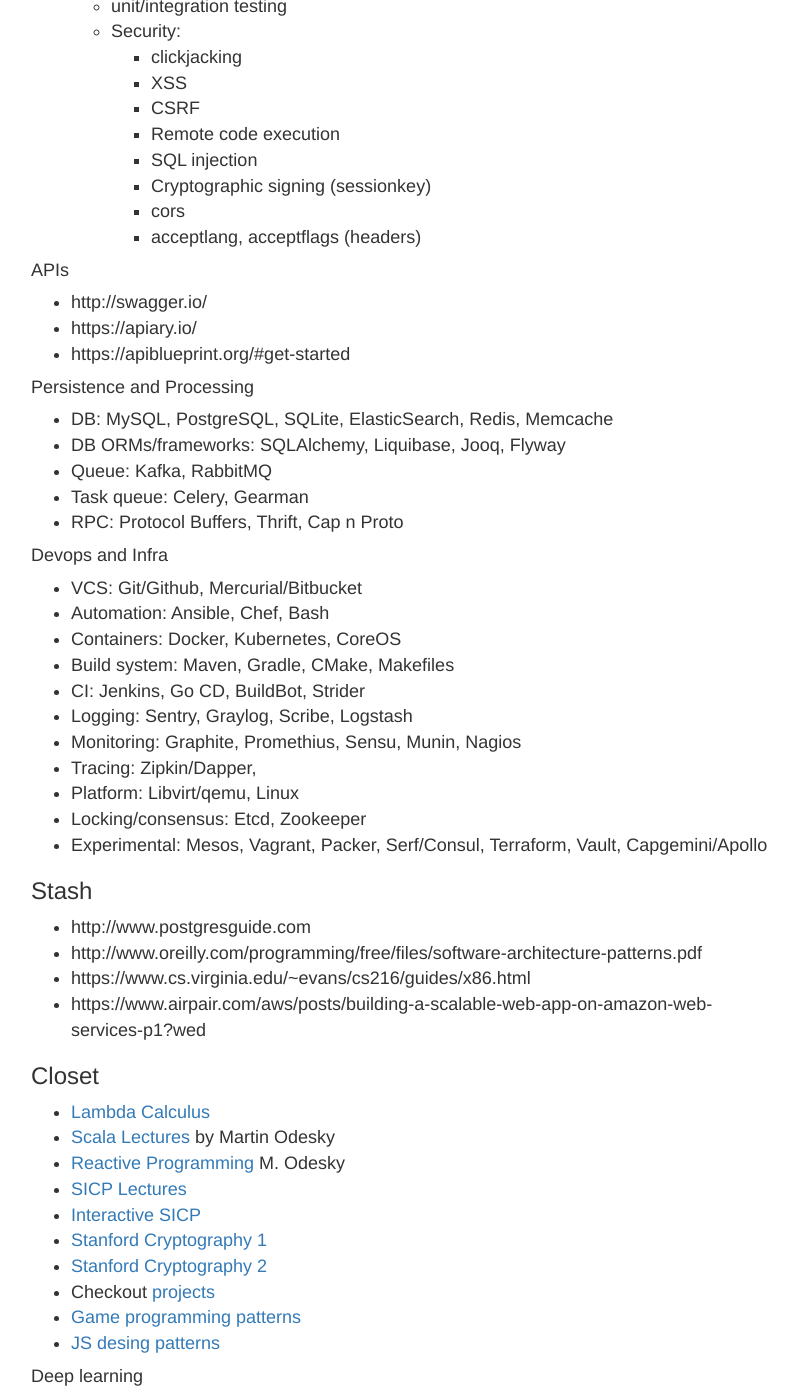
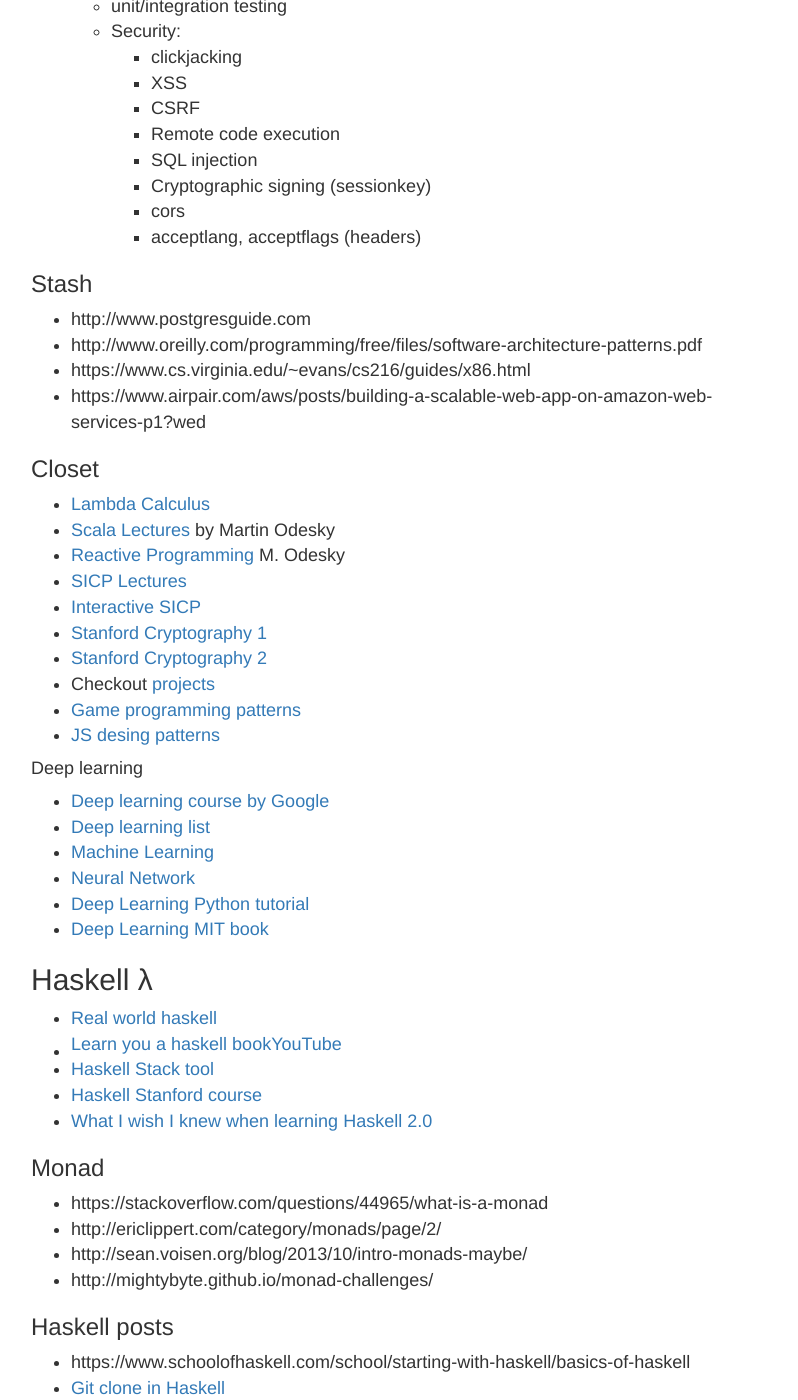
Before and after one commit to rohityadavcloud/rohityadavcloud.github.io, a Jekyll site: the page built from k/index.markdown, in a window 1280 px wide and 1400 px high, scrolled down 1290 px. Shown: the whole window, without its empty margins (234-1032 px from the left). Built offline with Jekyll 4.4.1, drawn with Linux system fonts in a browser that asks for light colours.

Commit message:
kup
Signed-off-by: Rohit Yadav <rohit.yadav@shapeblue.com>

```diff
--- a/k/index.markdown
+++ b/k/index.markdown
@@ -57,34 +57,6 @@
     * cors
     * acceptlang, acceptflags (headers)
 
-#### APIs
-
-- http://swagger.io/
-- https://apiary.io/
-- https://apiblueprint.org/#get-started
-
-#### Persistence and Processing
-
-- DB: MySQL, PostgreSQL, SQLite, ElasticSearch, Redis, Memcache
-- DB ORMs/frameworks: SQLAlchemy, Liquibase, Jooq, Flyway
-- Queue: Kafka, RabbitMQ
-- Task queue: Celery, Gearman
-- RPC: Protocol Buffers, Thrift, Cap n Proto
-
-#### Devops and Infra
-
-- VCS: Git/Github, Mercurial/Bitbucket
-- Automation: Ansible, Chef, Bash
-- Containers: Docker, Kubernetes, CoreOS
-- Build system: Maven, Gradle, CMake, Makefiles
-- CI: Jenkins, Go CD, BuildBot, Strider
-- Logging: Sentry, Graylog, Scribe, Logstash
-- Monitoring: Graphite, Promethius, Sensu, Munin, Nagios
-- Tracing: Zipkin/Dapper,
-- Platform: Libvirt/qemu, Linux
-- Locking/consensus: Etcd, Zookeeper
-- Experimental: Mesos, Vagrant, Packer, Serf/Consul, Terraform, Vault, Capgemini/Apollo
-
 ### Stash
 
 - http://www.postgresguide.com
```
